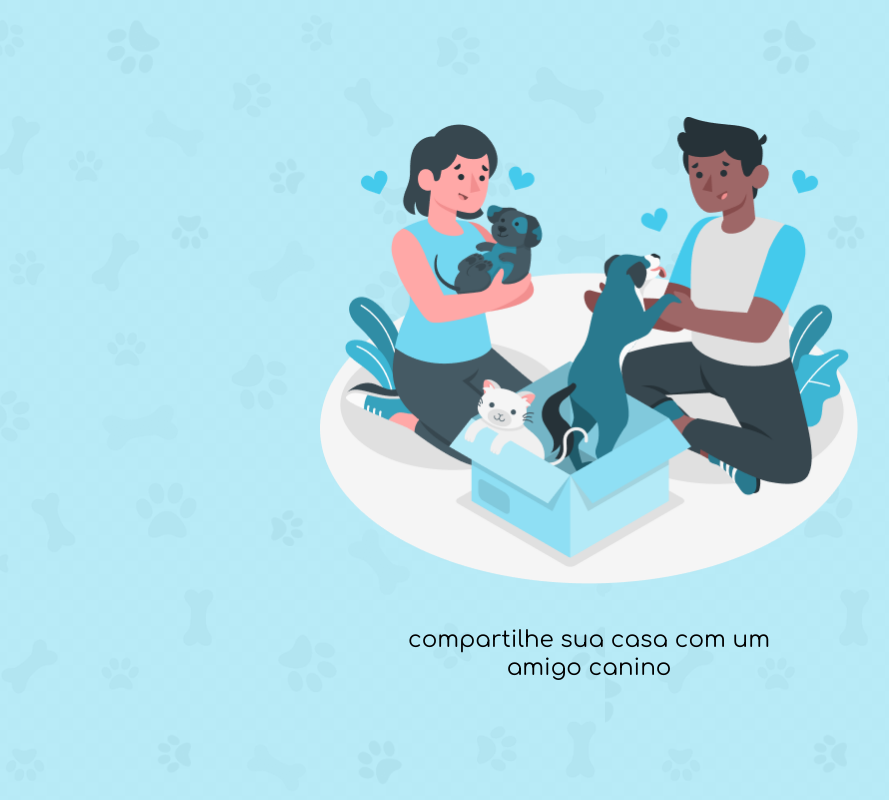
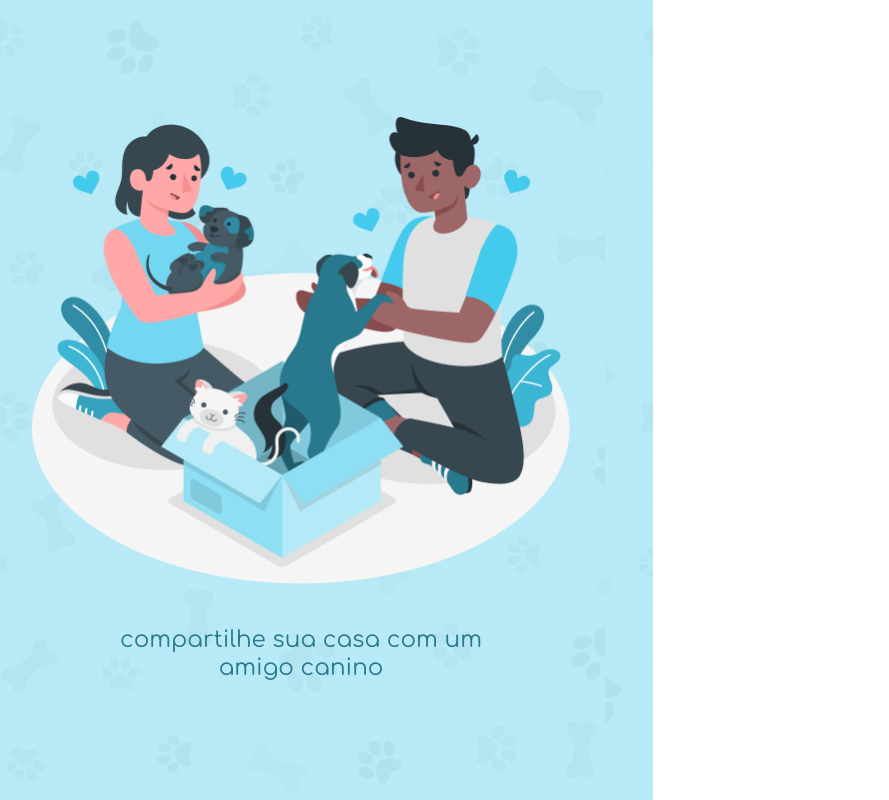
Before and after one commit to guipmendes/AnimaLar-frontend, a Next.js app: page / in a window 1280 px wide. Shown: the whole page, without its empty margins (51-940 px from the left). Built offline with nearby package versions, Linux system fonts and the light colour scheme.

Commit message:
feat: backgorund component

```diff
--- a/src/components/Background/styles.module.scss
+++ b/src/components/Background/styles.module.scss
@@ -12,6 +12,8 @@
   background-size: contain;
   background-color: var(--background);
 
+  padding: 0 1.6rem;
+
   .text {
     max-width: 39.5rem;
 
@@ -20,5 +22,11 @@
     font-size: 2.4rem;
     line-height: 3rem;
     text-align: center;
+
+    color: var(--color);
+  }
+
+  @media (max-width: 960px) {
+    display: none;
   }
 }
--- a/src/pages/index.tsx
+++ b/src/pages/index.tsx
@@ -1,9 +1,13 @@
 import { Background } from "@/src/components/Background";
+
+import styles from "@/src/styles/home.module.scss";
 
 export default function Home() {
   return (
-    <>
+    <main className={styles.container}>
       <Background />
-    </>
+
+      <section className={styles.formContainer}></section>
+    </main>
   );
 }
--- a/src/styles/global.scss
+++ b/src/styles/global.scss
@@ -5,6 +5,7 @@
 }
 
 :root {
+  --white: #fff;
   --background: #b4eaf7;
   --color: #29798e;
 
--- /dev/null
+++ b/src/styles/home.module.scss
@@ -0,0 +1,16 @@
+.container {
+  display: flex;
+
+  .formContainer {
+    width: 100%;
+    max-width: 60rem;
+    height: 100vh;
+
+    display: flex;
+    flex-direction: column;
+    align-items: center;
+    justify-content: center;
+
+    background: var(--white);
+  }
+}
```
